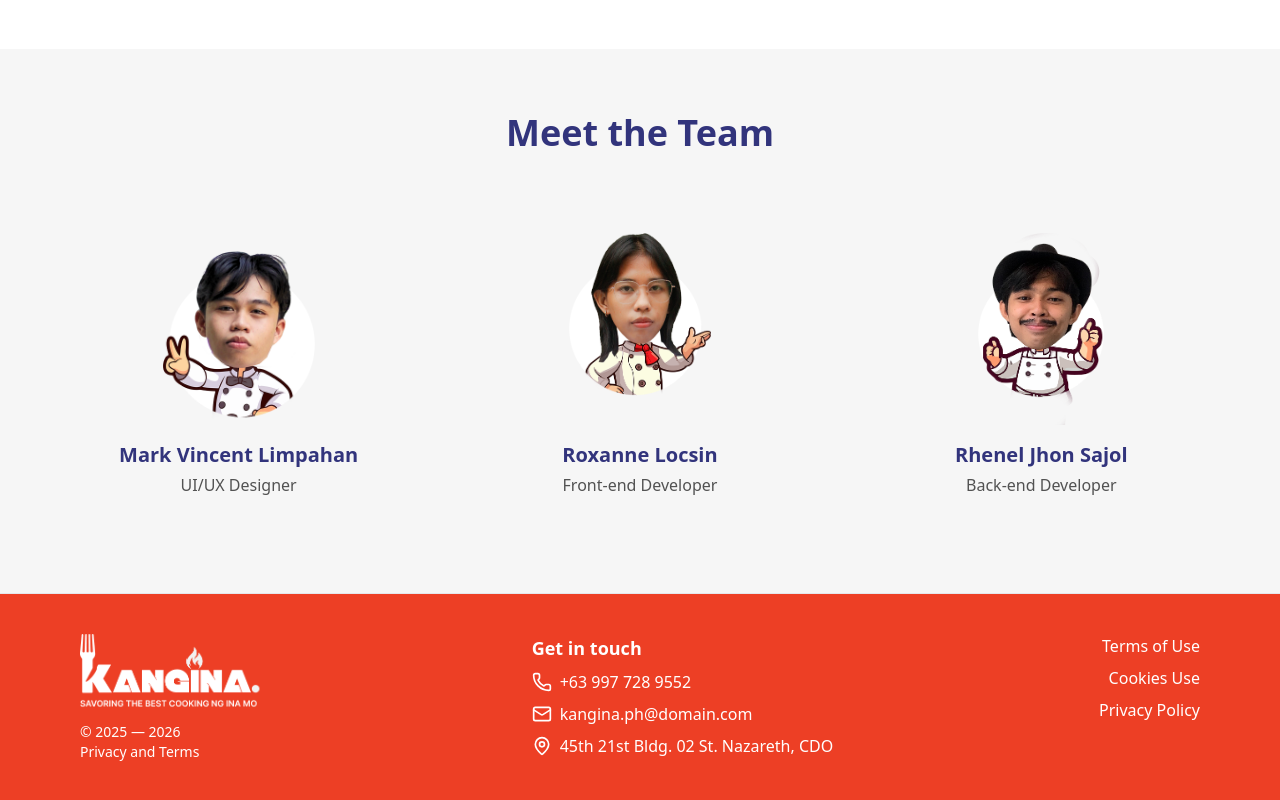
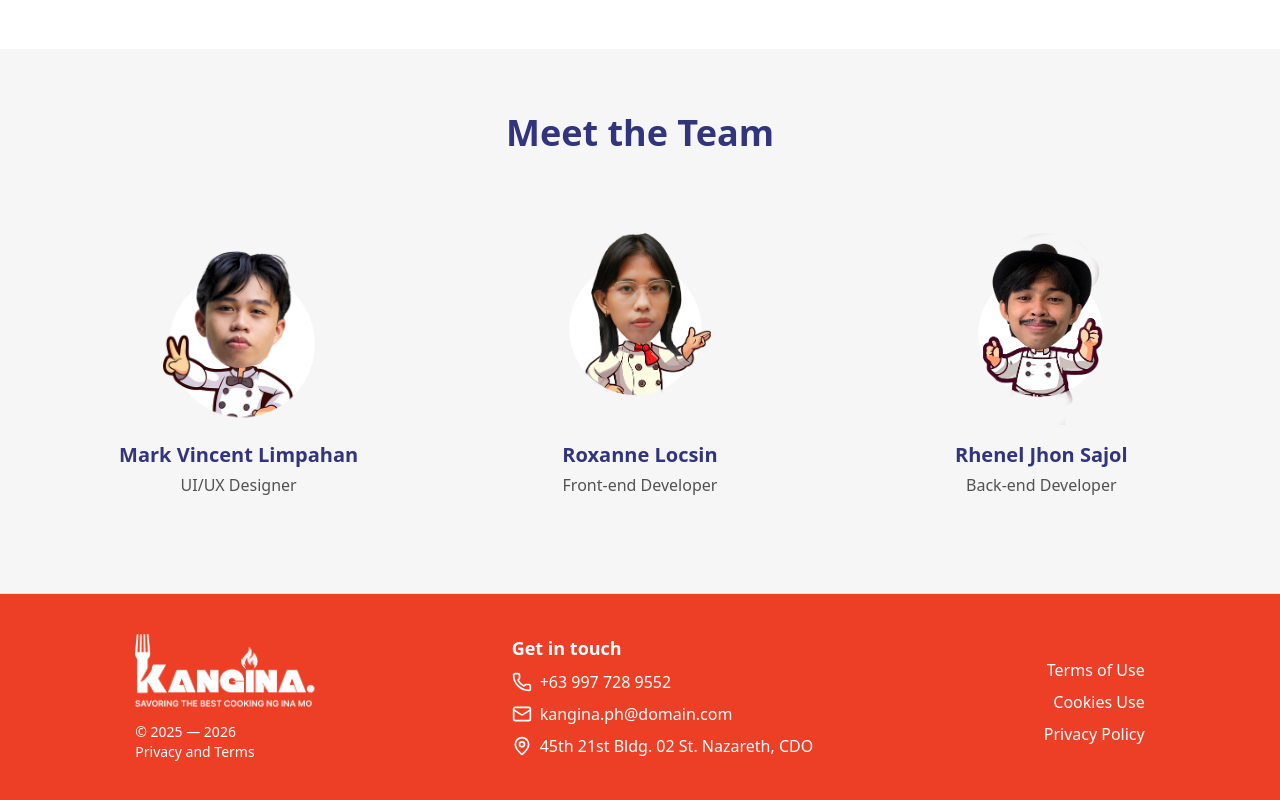
Before and after one commit to Shonget-Thesis/HapagTech, a React (Vite) app in the folder frontend/: page / in a window 1280 px wide. Shown: the part 1667-2467 px from the top of the page. Built offline with nearby package versions, Linux system fonts and the light colour scheme; no server answers.

Commit message:
Footer Final edit

```diff
--- a/frontend/src/pages/Landingpage/Footer.tsx
+++ b/frontend/src/pages/Landingpage/Footer.tsx
@@ -1,26 +1,16 @@
 import { Mail, MapPin, Phone } from "lucide-react";
 import WordMark2 from "../../assets/Wordmark2.png";
 
-const contactInfo = [
-  { icon: Phone, text: "+63 997 728 9552" },
-  { icon: Mail, text: "kangina.ph@domain.com" },
-  { icon: MapPin, text: "45th 21st Bldg. 02 St. Nazareth, CDO" },
-];
-
-const footerLinks = [
-  { label: "Terms of Use", href: "#" },
-  { label: "Cookies Use", href: "#" },
-  { label: "Privacy Policy", href: "#" },
-];
-
 const Footer = () => {
   return (
-    <footer className="bg-[#ED3F25] border-t border-gray-200 py-10 px-4 md:px-10 lg:px-20 text-white">
-      <div className="flex flex-col md:flex-row justify-between items-center md:items-start gap-10">
+    <footer className="bg-[#ED3F25] border-t border-gray-200 py-10 px-4 md:px-10 lg:px-20">
+      <div className="flex flex-col md:flex-row justify-around items-center md:items-start">
 
-        {/* Logo Section */}
-        <div className="text-center md:text-left">
-          <img src={WordMark2} alt="Kangina Logo" className="h-20 mx-auto md:mx-0" />
+        {/* Left Section - Logo & Copyright */}
+        <div className="text-center md:text-left text-white">
+          <div className="flex items-center space-x-2">
+            <img src={WordMark2} alt="Kangina Logo" className="h-20" />
+          </div>
           <p className="text-sm mt-2">
             © 2025 — 2026 <br />
             <a href="#" className="hover:underline">
@@ -29,30 +19,32 @@ const Footer = () => {
           </p>
         </div>
 
-        {/* Contact Section */}
-        <div className="text-center md:text-left">
+        {/* Middle Section - Contact Info */}
+        <div className="text-center md:text-left mt-4 md:mt-0 text-white md:ml-10 lg:ml-20">
           <h3 className="text-lg font-semibold">Get in touch</h3>
 
-          <div className="mt-2 space-y-2">
-            {contactInfo.map(({ icon: Icon, text }, idx) => (
-              <div key={idx} className="flex items-center justify-center md:justify-start gap-2">
-                <Icon className="h-5 w-5" />
-                <span>{text}</span>
-              </div>
-            ))}
+          <div className="flex items-center mt-2">
+            <Phone className="h-5 w-5 mr-2" />
+            <span>+63 997 728 9552</span>
+          </div>
+
+          <div className="flex items-center mt-2">
+            <Mail className="h-5 w-5 mr-2" />
+            <span>kangina.ph@domain.com</span>
+          </div>
+
+          <div className="flex items-center mt-2">
+            <MapPin className="h-5 w-5 mr-2" />
+            <span>45th 21st Bldg. 02 St. Nazareth, CDO</span>
           </div>
         </div>
 
-        {/* Links Section */}
-        <div className="text-center md:text-right">
+        {/* Right Section - Links */}
+        <div className="md:text-right md:mt-6 text-white md:ml-10 lg:ml-30">
           <ul className="space-y-2">
-            {footerLinks.map((link, idx) => (
-              <li key={idx}>
-                <a href={link.href} className="hover:underline">
-                  {link.label}
-                </a>
-              </li>
-            ))}
+            <li><a href="#" className="hover:underline">Terms of Use</a></li>
+            <li><a href="#" className="hover:underline">Cookies Use</a></li>
+            <li><a href="#" className="hover:underline">Privacy Policy</a></li>
           </ul>
         </div>
 
```
